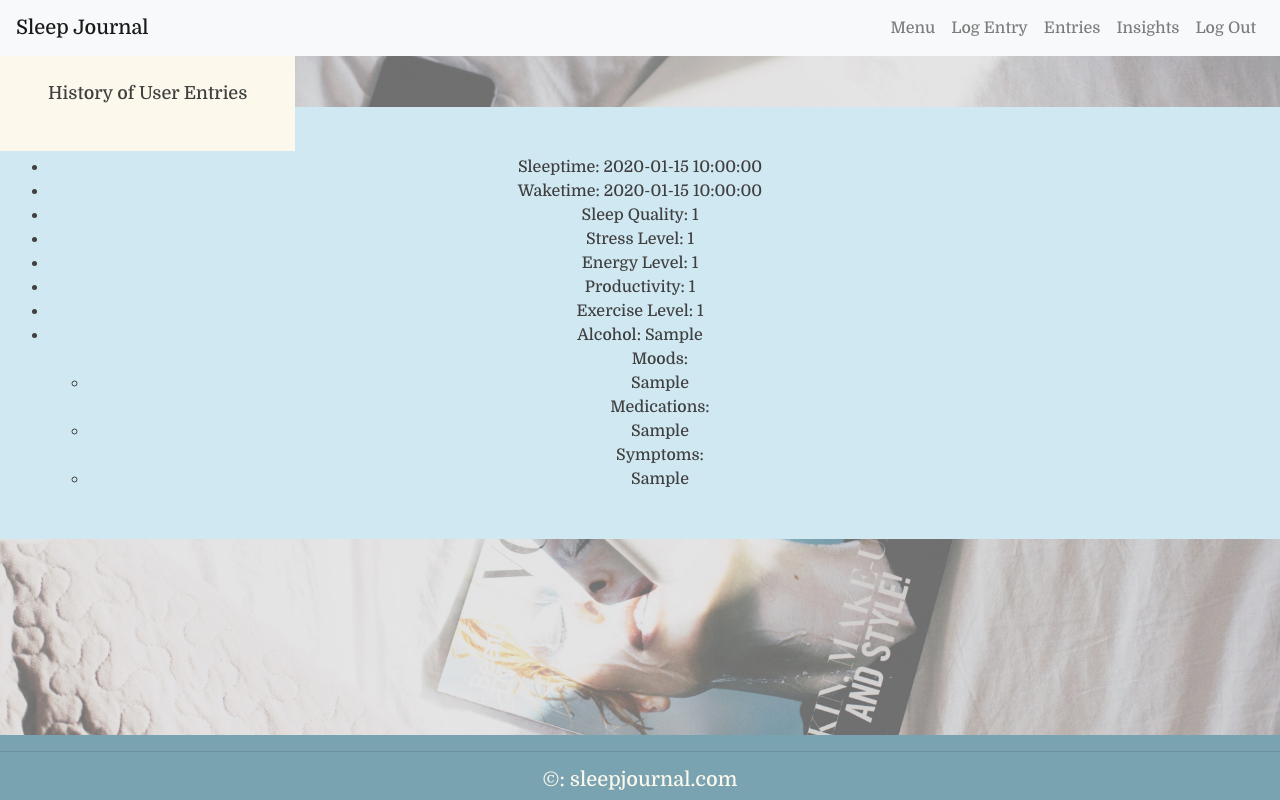
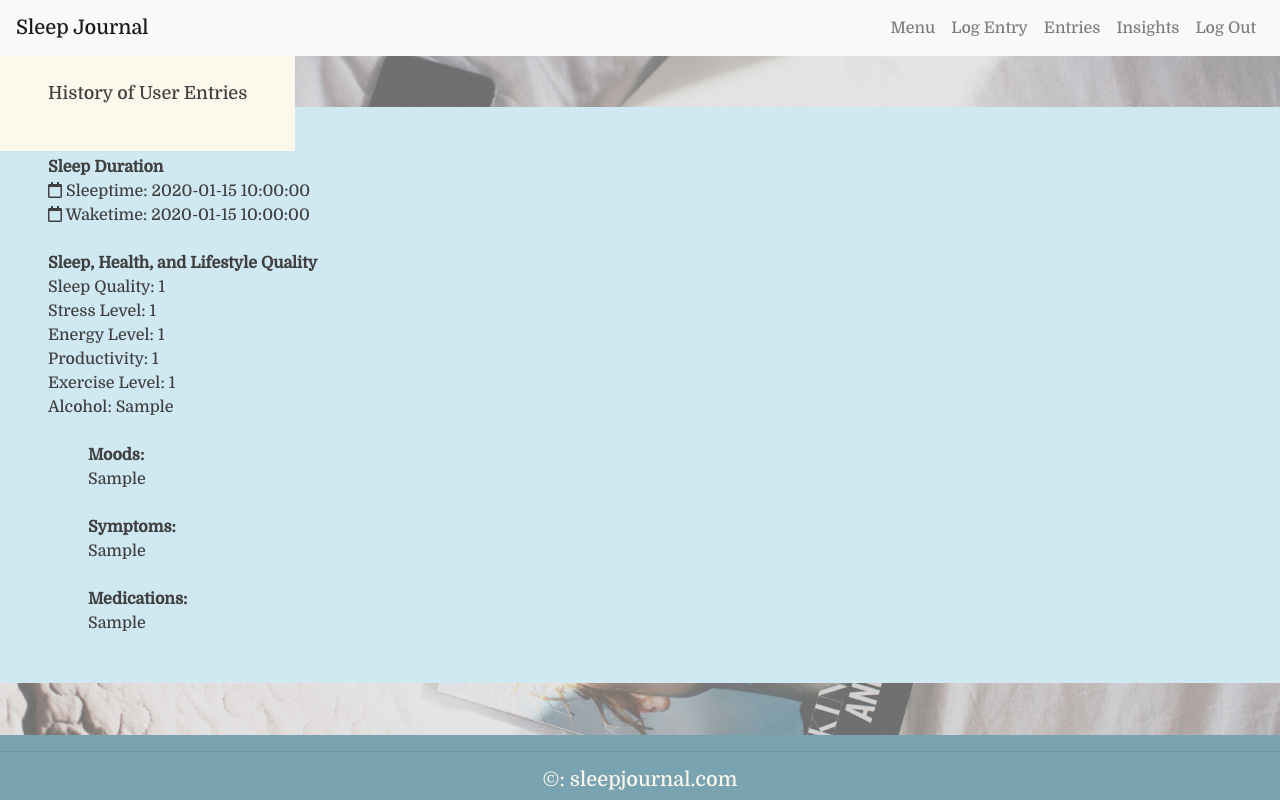
Before and after one commit to alice-yt/hackbright-project, a Flask app: page /user_entries in a window 1280 px wide. Run offline with Flask 2, Linux system fonts and the light colour scheme; the visitor is signed in with stand-in values (Sample User, id 1); tables that the repository leaves empty hold one stand-in row (values such as "Sample post"); some libraries are stand-ins or nearby versions.

Commit message:
added spacing and boldness to user entries

```diff
--- a/static/css/style.css
+++ b/static/css/style.css
@@ -92,7 +92,7 @@ footer {
 /* User entries */
 #historical-entries {
 	font-size: medium;
-	text-align: center;
+	text-align: left;
 	padding: 3rem;
 	background-color: #d0e8f2;
 }
@@ -103,6 +103,16 @@ footer {
 	background-color: #fcf8ec;
 	font-size: large;
 }
+
+ul {
+    list-style-type: none;
+}
+
+/* ul li::before {
+    content: "\f274";
+    font-family: "Font Awesome 5 Free";
+    padding: 0 10px 0 0;
+} */
 
 
 /* Create account */
--- a/templates/all_user_entries.html
+++ b/templates/all_user_entries.html
@@ -6,8 +6,11 @@
 <span id=history-title>History of User Entries</span>
 {% for user_entry in user_entries %}
 <ul id=historical-entries>
-   <li>Sleeptime: {{ user_entry.sleeptime }}</li>
-   <li>Waketime: {{ user_entry.waketime }}</li>
+   <strong>Sleep Duration</strong>
+   <li><i class="far fa-calendar"></i> Sleeptime: {{ user_entry.sleeptime }}</li>
+   <li><i class="far fa-calendar"></i> Waketime: {{ user_entry.waketime }}</li>
+   <br>
+   <strong>Sleep, Health, and Lifestyle Quality</strong>
    <li>Sleep Quality: {{ user_entry.sleep_quality }}</li>
    <li>Stress Level: {{ user_entry.stress_level }}</li>
    <li>Energy Level: {{ user_entry.energy_level }}</li>
@@ -15,21 +18,24 @@
    <li>Exercise Level: {{ user_entry.exercise_level }}</li>
    <li>Alcohol: {{ user_entry.alcoholic_units }}</li>
 <ul>
-   Moods:
+    <br>
+    <strong>Moods:</strong>
     {% for user_entry_mood in user_entry.user_entry_moods %}
         <li>{{user_entry_mood.mood.mood}}</li>
     {% endfor %}
     </ul>
     <ul>
-   Medications:
-   {% for user_entry_medication in user_entry.user_entry_medications %}
-      <li>{{ user_entry_medication.medication.medication }}</li>
+    <br>
+    <strong>Symptoms:</strong>
+    {% for user_entry_symptom in user_entry.user_entry_symptoms %}
+        <li>{{ user_entry_symptom.symptom.symptom }}</li>
     {% endfor %}
     </ul>
     <ul>
-   Symptoms:
-   {% for user_entry_symptom in user_entry.user_entry_symptoms %}
-      <li>{{ user_entry_symptom.symptom.symptom }}</li>
+    <br>
+    <strong>Medications:</strong>
+    {% for user_entry_medication in user_entry.user_entry_medications %}
+       <li>{{ user_entry_medication.medication.medication }}</li>
     {% endfor %}
     </ul>
 </ul>
```
Lines whose indentation alone changed are shown as unchanged.
